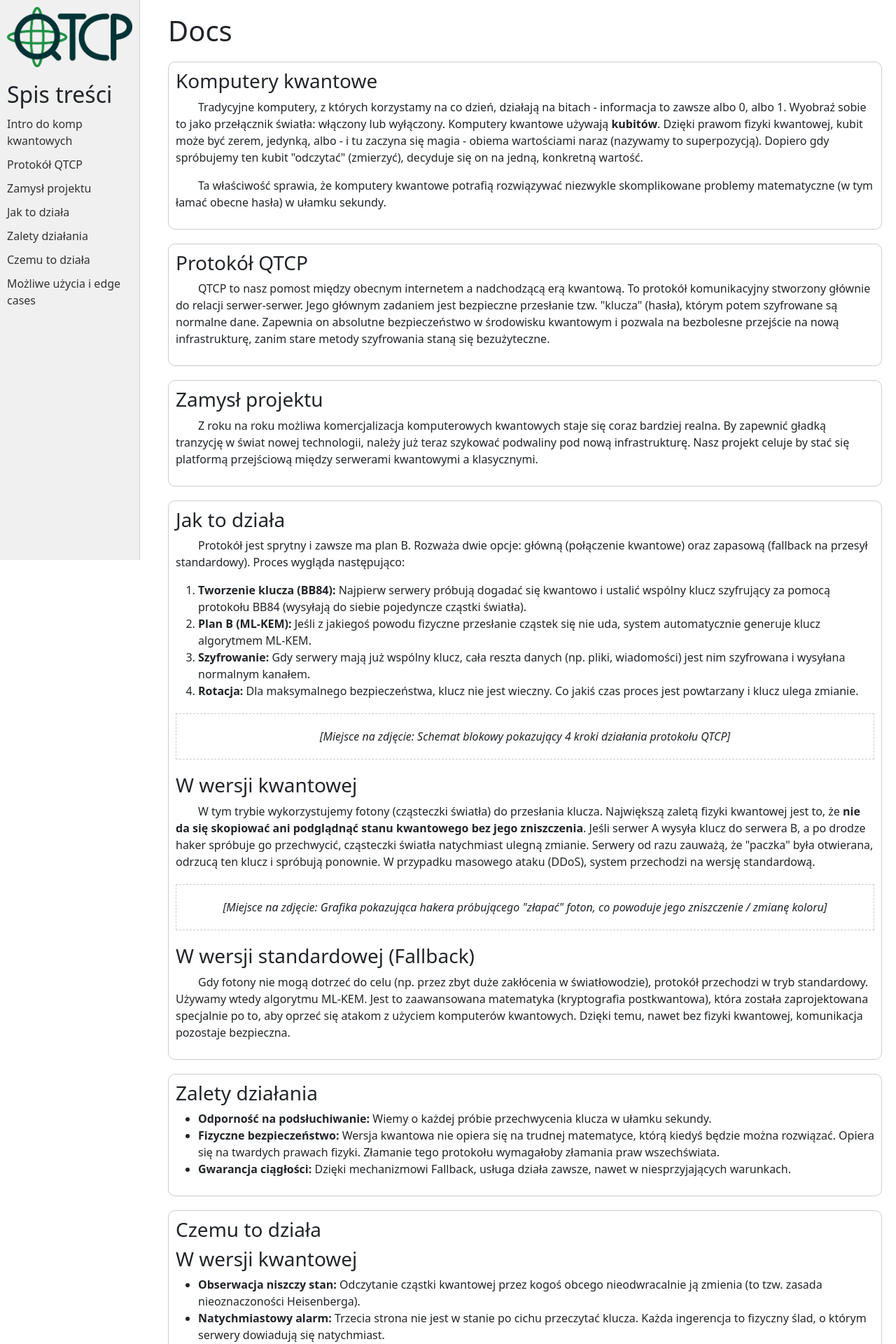
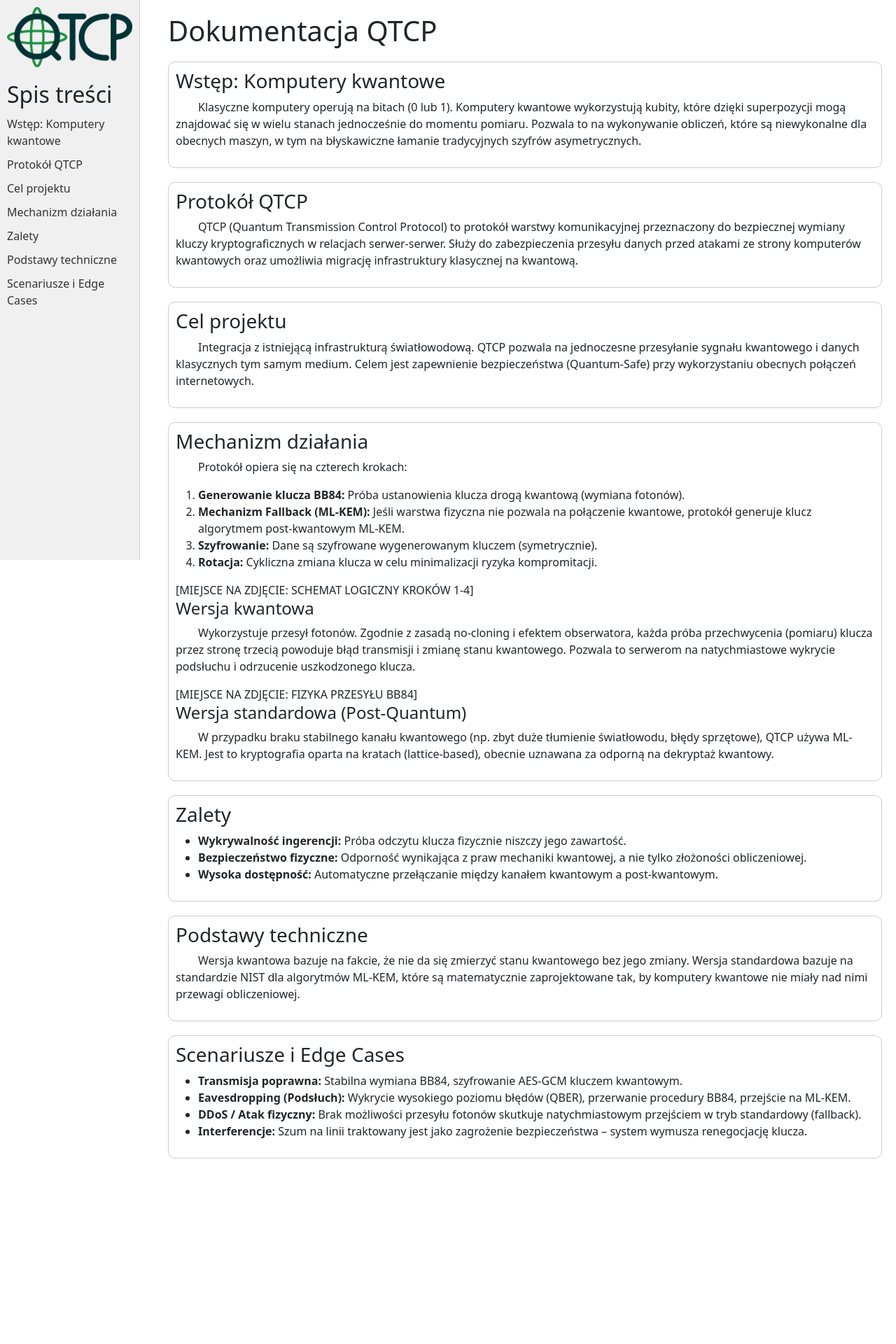
Before and after one commit to patynowskim/HacknarokX2026QuantumTransfer, a React app in the folder frontend/: page /docs in a window 1280 px wide. Shown: the top 1920 px of the page at 70% size. After the commit the page ends 1695 px from the top, so only its background shows below. Built offline with nearby package versions, Linux system fonts and the light colour scheme; the HTML template or start-up script is replaced by a standard one.

Commit message:
Docs refactoring

```diff
--- a/frontend/src/Docs.jsx
+++ b/frontend/src/Docs.jsx
@@ -9,103 +9,80 @@ function Docs() {
       <img src='logo.png' alt='logo, nawigacja do strony głównej' /></a>
       <ul>
         <h2>Spis treści</h2>
-        <li><a href="#intro">Intro do komp kwantowych</a></li>
+        <li><a href="#intro">Wstęp: Komputery kwantowe</a></li>
         <li><a href="#protocol">Protokół QTCP</a></li>
-        <li><a href="#purpose">Zamysł projektu</a></li>
-        <li><a href="#how-it-works">Jak to działa</a></li>
-        <li><a href="#advantages">Zalety działania</a></li>
-        <li><a href="#why-it-works">Czemu to działa</a></li>
-        <li><a href="#use-cases">Możliwe użycia i edge cases</a></li>
+        <li><a href="#purpose">Cel projektu</a></li>
+        <li><a href="#how-it-works">Mechanizm działania</a></li>
+        <li><a href="#advantages">Zalety</a></li>
+        <li><a href="#why-it-works">Podstawy techniczne</a></li>
+        <li><a href="#use-cases">Scenariusze i Edge Cases</a></li>
       </ul>
     </div>
     <div className='documentation'>
-      <h1>Docs</h1>
+      <h1>Dokumentacja QTCP</h1>
 
       <section id="intro">
-        <h3>Komputery kwantowe</h3>
-        <p>Tradycyjne komputery, z których korzystamy na co dzień, działają na bitach - informacja to zawsze albo 0, albo 1. Wyobraź sobie to jako przełącznik światła: włączony lub wyłączony. Komputery kwantowe używają <strong>kubitów</strong>. Dzięki prawom fizyki kwantowej, kubit może być zerem, jedynką, albo - i tu zaczyna się magia - obiema wartościami naraz (nazywamy to superpozycją). Dopiero gdy spróbujemy ten kubit "odczytać" (zmierzyć), decyduje się on na jedną, konkretną wartość.</p>
-        <p>Ta właściwość sprawia, że komputery kwantowe potrafią rozwiązywać niezwykle skomplikowane problemy matematyczne (w tym łamać obecne hasła) w ułamku sekundy.</p>
+        <h3>Wstęp: Komputery kwantowe</h3>
+        <p>Klasyczne komputery operują na bitach (0 lub 1). Komputery kwantowe wykorzystują kubity, które dzięki superpozycji mogą znajdować się w wielu stanach jednocześnie do momentu pomiaru. Pozwala to na wykonywanie obliczeń, które są niewykonalne dla obecnych maszyn, w tym na błyskawiczne łamanie tradycyjnych szyfrów asymetrycznych.</p>
       </section>
 
       <section id="protocol">
         <h3>Protokół QTCP</h3>
-        <p>QTCP to nasz pomost między obecnym internetem a nadchodzącą erą kwantową. To protokół komunikacyjny stworzony głównie do relacji serwer-serwer. Jego głównym zadaniem jest bezpieczne przesłanie tzw. "klucza" (hasła), którym potem szyfrowane są normalne dane. Zapewnia on absolutne bezpieczeństwo w środowisku kwantowym i pozwala na bezbolesne przejście na nową infrastrukturę, zanim stare metody szyfrowania staną się bezużyteczne.</p>
+        <p>QTCP (Quantum Transmission Control Protocol) to protokół warstwy komunikacyjnej przeznaczony do bezpiecznej wymiany kluczy kryptograficznych w relacjach serwer-serwer. Służy do zabezpieczenia przesyłu danych przed atakami ze strony komputerów kwantowych oraz umożliwia migrację infrastruktury klasycznej na kwantową.</p>
       </section>
 
       <section id="purpose">
-        <h3>Zamysł projektu</h3>
-        <p>Z roku na roku możliwa komercjalizacja komputerowych kwantowych staje się coraz bardziej realna. By zapewnić gładką tranzycję w świat nowej technologii, należy już teraz szykować podwaliny pod nową infrastrukturę. Nasz projekt celuje by stać się platformą przejściową między serwerami kwantowymi a klasycznymi.
-          </p>
+        <h3>Cel projektu</h3>
+        <p>Integracja z istniejącą infrastrukturą światłowodową. QTCP pozwala na jednoczesne przesyłanie sygnału kwantowego i danych klasycznych tym samym medium. Celem jest zapewnienie bezpieczeństwa (Quantum-Safe) przy wykorzystaniu obecnych połączeń internetowych.</p>
       </section>
 
       <section id="how-it-works">
-        <h3>Jak to działa</h3>
-        <p>Protokół jest sprytny i zawsze ma plan B. Rozważa dwie opcje: główną (połączenie kwantowe) oraz zapasową (fallback na przesył standardowy). Proces wygląda następująco:</p>
+        <h3>Mechanizm działania</h3>
+        <p>Protokół opiera się na czterech krokach:</p>
         <ol>
-          <li><strong>Tworzenie klucza (BB84):</strong> Najpierw serwery próbują dogadać się kwantowo i ustalić wspólny klucz szyfrujący za pomocą protokołu BB84 (wysyłają do siebie pojedyncze cząstki światła).</li>
-          <li><strong>Plan B (ML-KEM):</strong> Jeśli z jakiegoś powodu fizyczne przesłanie cząstek się nie uda, system automatycznie generuje klucz algorytmem ML-KEM.</li>
-          <li><strong>Szyfrowanie:</strong> Gdy serwery mają już wspólny klucz, cała reszta danych (np. pliki, wiadomości) jest nim szyfrowana i wysyłana normalnym kanałem.</li>
-          <li><strong>Rotacja:</strong> Dla maksymalnego bezpieczeństwa, klucz nie jest wieczny. Co jakiś czas proces jest powtarzany i klucz ulega zmianie.</li>
+          <li><strong>Generowanie klucza BB84:</strong> Próba ustanowienia klucza drogą kwantową (wymiana fotonów).</li>
+          <li><strong>Mechanizm Fallback (ML-KEM):</strong> Jeśli warstwa fizyczna nie pozwala na połączenie kwantowe, protokół generuje klucz algorytmem post-kwantowym ML-KEM.</li>
+          <li><strong>Szyfrowanie:</strong> Dane są szyfrowane wygenerowanym kluczem (symetrycznie).</li>
+          <li><strong>Rotacja:</strong> Cykliczna zmiana klucza w celu minimalizacji ryzyka kompromitacji.</li>
         </ol>
 
-        {/* --- Miejsce na zdjęcie 1 --- */}
-        <div style={{ margin: '20px 0', padding: '20px', border: '1px dashed #ccc', textAlign: 'center' }}>
-          <em>[Miejsce na zdjęcie: Schemat blokowy pokazujący 4 kroki działania protokołu QTCP]</em>
-          {/* <img src="sciezka/do/schematu.png" alt="Schemat działania QTCP" style={{ maxWidth: '100%' }} /> */}
+        <div className="placeholder-img">
+          [MIEJSCE NA ZDJĘCIE: SCHEMAT LOGICZNY KROKÓW 1-4]
         </div>
 
-        <div>
-          <h3>W wersji kwantowej</h3>
-          <p>W tym trybie wykorzystujemy fotony (cząsteczki światła) do przesłania klucza. Największą zaletą fizyki kwantowej jest to, że <strong>nie da się skopiować ani podglądnąć stanu kwantowego bez jego zniszczenia</strong>. Jeśli serwer A wysyła klucz do serwera B, a po drodze haker spróbuje go przechwycić, cząsteczki światła natychmiast ulegną zmianie. Serwery od razu zauważą, że "paczka" była otwierana, odrzucą ten klucz i spróbują ponownie. W przypadku masowego ataku (DDoS), system przechodzi na wersję standardową.</p>
+        <h4>Wersja kwantowa</h4>
+        <p>Wykorzystuje przesył fotonów. Zgodnie z zasadą no-cloning i efektem obserwatora, każda próba przechwycenia (pomiaru) klucza przez stronę trzecią powoduje błąd transmisji i zmianę stanu kwantowego. Pozwala to serwerom na natychmiastowe wykrycie podsłuchu i odrzucenie uszkodzonego klucza.</p>
 
-          {/* --- Miejsce na zdjęcie 2 --- */}
-          <div style={{ margin: '20px 0', padding: '20px', border: '1px dashed #ccc', textAlign: 'center' }}>
-            <em>[Miejsce na zdjęcie: Grafika pokazująca hakera próbującego "złapać" foton, co powoduje jego zniszczenie / zmianę koloru]</em>
-            {/* <img src="sciezka/do/grafiki_haker.png" alt="Atak na foton" style={{ maxWidth: '100%' }} /> */}
-          </div>
+        <div className="placeholder-img">
+          [MIEJSCE NA ZDJĘCIE: FIZYKA PRZESYŁU BB84]
         </div>
 
-        <div>
-          <h3>W wersji standardowej (Fallback)</h3>
-          <p>Gdy fotony nie mogą dotrzeć do celu (np. przez zbyt duże zakłócenia w światłowodzie), protokół przechodzi w tryb standardowy. Używamy wtedy algorytmu ML-KEM. Jest to zaawansowana matematyka (kryptografia postkwantowa), która została zaprojektowana specjalnie po to, aby oprzeć się atakom z użyciem komputerów kwantowych. Dzięki temu, nawet bez fizyki kwantowej, komunikacja pozostaje bezpieczna.</p>
-        </div>
+        <h4>Wersja standardowa (Post-Quantum)</h4>
+        <p>W przypadku braku stabilnego kanału kwantowego (np. zbyt duże tłumienie światłowodu, błędy sprzętowe), QTCP używa ML-KEM. Jest to kryptografia oparta na kratach (lattice-based), obecnie uznawana za odporną na dekryptaż kwantowy.</p>
       </section>
 
       <section id="advantages">
-        <h3>Zalety działania</h3>
+        <h3>Zalety</h3>
         <ul>
-          <li><strong>Odporność na podsłuchiwanie:</strong> Wiemy o każdej próbie przechwycenia klucza w ułamku sekundy.</li>
-          <li><strong>Fizyczne bezpieczeństwo:</strong> Wersja kwantowa nie opiera się na trudnej matematyce, którą kiedyś będzie można rozwiązać. Opiera się na twardych prawach fizyki. Złamanie tego protokołu wymagałoby złamania praw wszechświata.</li>
-          <li><strong>Gwarancja ciągłości:</strong> Dzięki mechanizmowi Fallback, usługa działa zawsze, nawet w niesprzyjających warunkach.</li>
+          <li><strong>Wykrywalność ingerencji:</strong> Próba odczytu klucza fizycznie niszczy jego zawartość.</li>
+          <li><strong>Bezpieczeństwo fizyczne:</strong> Odporność wynikająca z praw mechaniki kwantowej, a nie tylko złożoności obliczeniowej.</li>
+          <li><strong>Wysoka dostępność:</strong> Automatyczne przełączanie między kanałem kwantowym a post-kwantowym.</li>
         </ul>
       </section>
 
       <section id="why-it-works">
-        <h3>Czemu to działa</h3>
-        <div>
-          <h3>W wersji kwantowej</h3>
-          <ul>
-            <li><strong>Obserwacja niszczy stan:</strong> Odczytanie cząstki kwantowej przez kogoś obcego nieodwracalnie ją zmienia (to tzw. zasada nieoznaczoności Heisenberga).</li>
-            <li><strong>Natychmiastowy alarm:</strong> Trzecia strona nie jest w stanie po cichu przeczytać klucza. Każda ingerencja to fizyczny ślad, o którym serwery dowiadują się natychmiast.</li>
-          </ul>
-        </div>
-        <div>
-          <h3>W wersji standardowej</h3>
-          <ul>
-            <li><strong>Standard NIST:</strong> ML-KEM to algorytm zatwierdzony przez amerykański Narodowy Instytut Standardów i Technologii (NIST) jako oficjalny standard ochrony przed zagrożeniami ze strony komputerów kwantowych.</li>
-          </ul>
-        </div>
+        <h3>Podstawy techniczne</h3>
+        <p>Wersja kwantowa bazuje na fakcie, że nie da się zmierzyć stanu kwantowego bez jego zmiany. Wersja standardowa bazuje na standardzie NIST dla algorytmów ML-KEM, które są matematycznie zaprojektowane tak, by komputery kwantowe nie miały nad nimi przewagi obliczeniowej.</p>
       </section>
 
       <section id="use-cases">
-        <h3>Możliwe użycia i edge cases</h3>
-        <p>Sytuacje dla trybu kwantowego i standardowego:</p>
-        <ol>
-          <li><strong>Poprawna komunikacja:</strong> Serwery dogadują się bez problemu, wymieniają klucz kwantowy (BB84), szyfrują nim dane, a co określony czas klucz jest odświeżany.</li>
-          <li><strong>Eavesdropping (Podsłuch):</strong> Haker podłącza się pod światłowód. Stany kwantowe fotonów ulegają zmianie (zapadają się). Odbiorca zauważa błędy w kluczu i go odrzuca. Serwery mogą spróbować wysłać klucz jeszcze raz lub, jeśli atak trwa, przejść na ML-KEM.</li>
-          <li><strong>DDoS (Atak na dostępność):</strong> Sieć kwantowa zostaje zalana śmieciowymi żądaniami lub fizycznie "oślepiona". Protokół od razu porzuca próby kwantowe i przełącza się na stabilny, standardowy model przesyłu matematycznego (ML-KEM), aby utrzymać działanie usługi.</li>
-          <li><strong>Interferencje naturalne:</strong> Zagięty światłowód, skoki temperatur lub mikro-uszkodzenia infrastruktury powodują "zgubienie" fotonów na trasie. System traktuje to podobnie jak atak – nie ufa wybrakowanemu kluczowi i uruchamia procedurę fallback (ML-KEM) do czasu ustabilizowania się łącza fizycznego.</li>
-        </ol>
+        <h3>Scenariusze i Edge Cases</h3>
+        <ul>
+          <li><strong>Transmisja poprawna:</strong> Stabilna wymiana BB84, szyfrowanie AES-GCM kluczem kwantowym.</li>
+          <li><strong>Eavesdropping (Podsłuch):</strong> Wykrycie wysokiego poziomu błędów (QBER), przerwanie procedury BB84, przejście na ML-KEM.</li>
+          <li><strong>DDoS / Atak fizyczny:</strong> Brak możliwości przesyłu fotonów skutkuje natychmiastowym przejściem w tryb standardowy (fallback).</li>
+          <li><strong>Interferencje:</strong> Szum na linii traktowany jest jako zagrożenie bezpieczeństwa – system wymusza renegocjację klucza.</li>
+        </ul>
       </section>
       </div>
     </>
```
